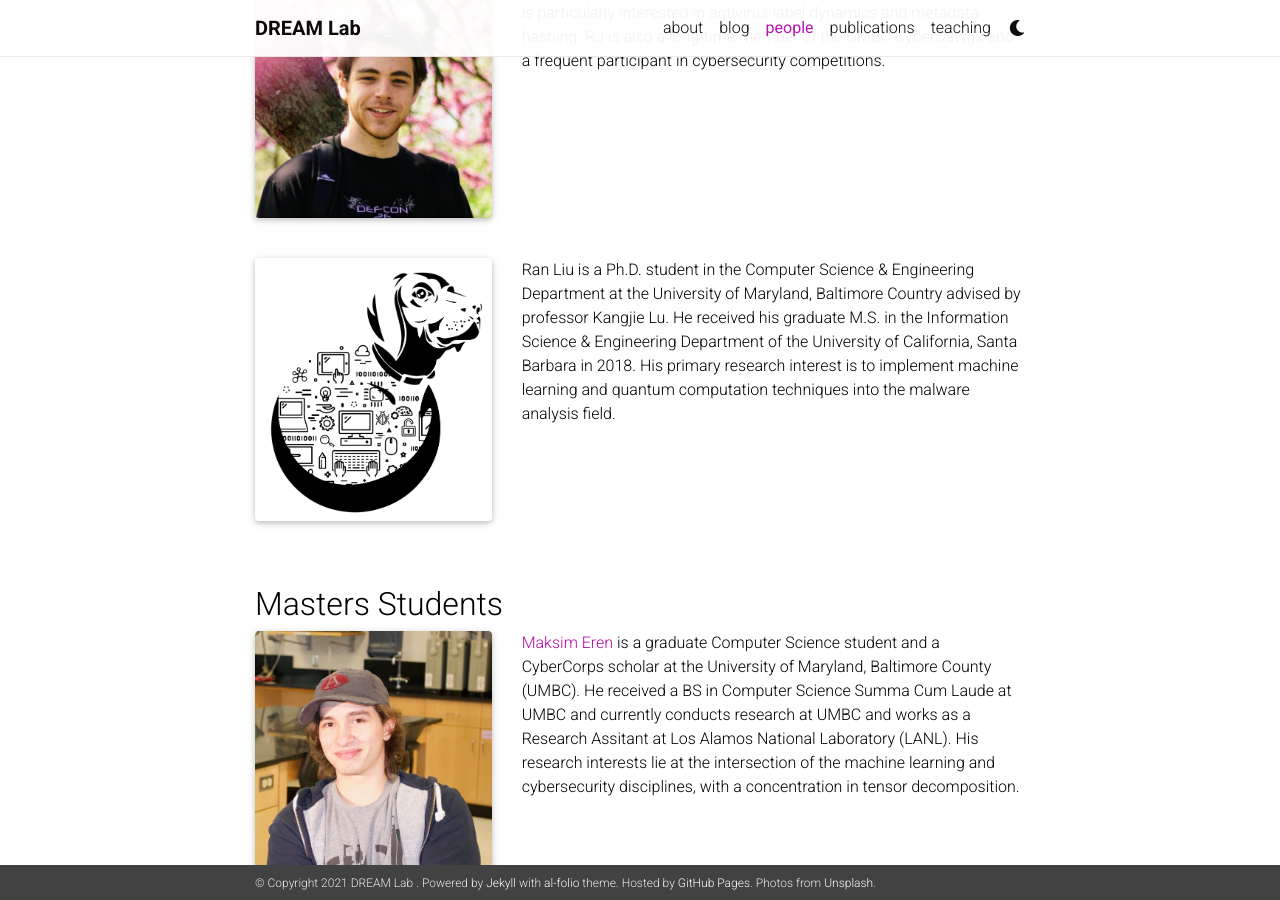
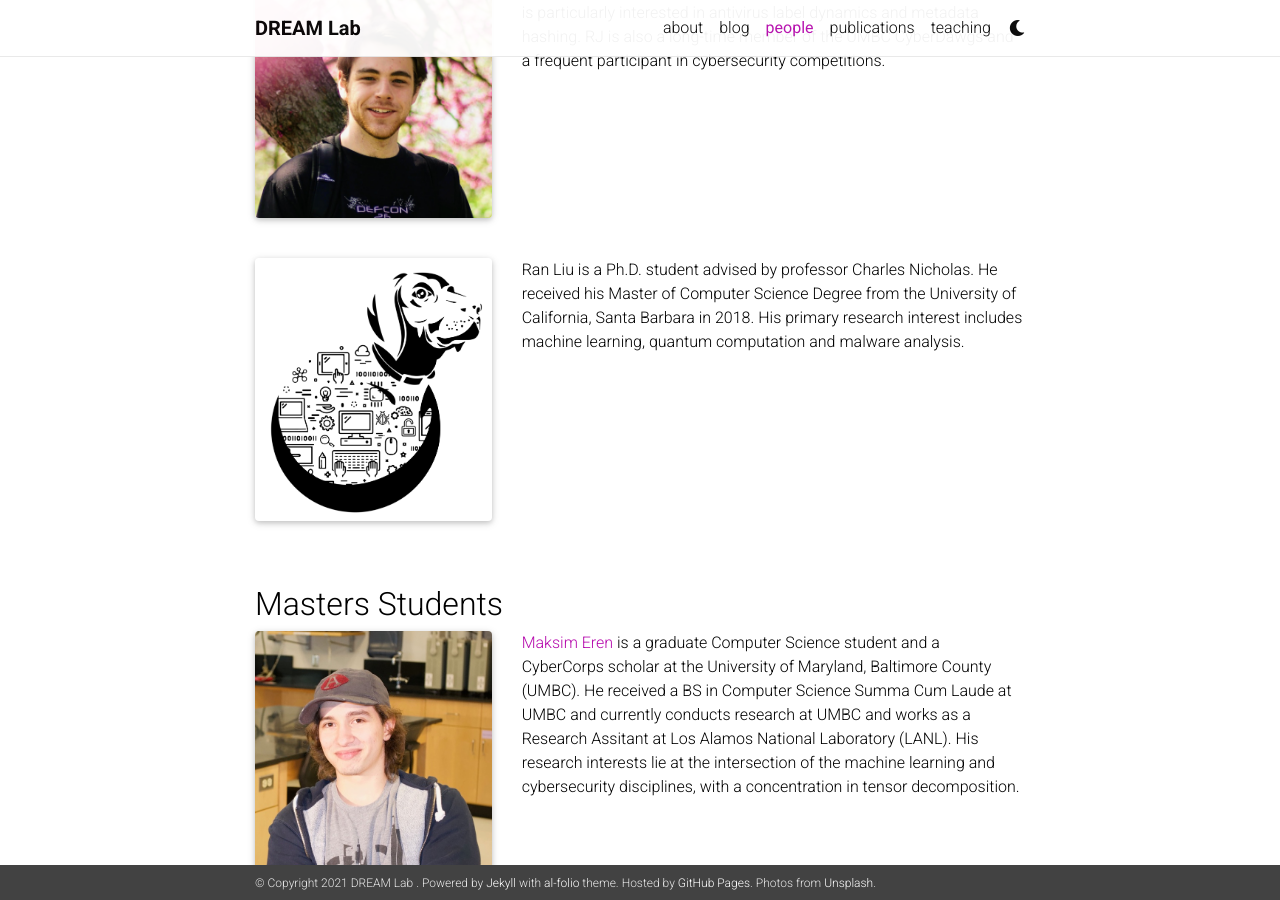
Before and after one commit to UMBC-DREAM-Lab/UMBC-DREAM-Lab.github.io, a Jekyll site: the page built from _pages/people.md, in a window 1280 px wide and 900 px high, scrolled down 1302 px. Built offline with Jekyll 4.4.1, drawn with Linux system fonts in a browser that asks for light colours; nearby versions of some CDN libraries; a style sheet for code colours, icons or effects is not loaded.

Commit message:
update Ran's bio

```diff
--- a/_pages/people.md
+++ b/_pages/people.md
@@ -63,7 +63,7 @@ nav: true
         <img class="img-fluid rounded z-depth-1" src="{{ '/assets/img/headshots/place_holder.jpg' | relative_url }}" alt="" title="Ran Liu"/>
     </div>
     <div class="col-sm-8 mt-3 mt-md-0">
-       Ran Liu is a Ph.D. student in the Computer Science & Engineering Department at the University of Maryland, Baltimore Country advised by professor Kangjie Lu. He received his graduate M.S. in the Information Science & Engineering Department of the University of California, Santa Barbara in 2018. His primary research interest is to implement machine learning and quantum computation techniques into the malware analysis field.
+       Ran Liu is a Ph.D. student advised by professor Charles Nicholas. He received his Master of Computer Science Degree from the University of California, Santa Barbara in 2018. His primary research interest includes machine learning, quantum computation and malware analysis.
     </div>
 </div>
 
```
